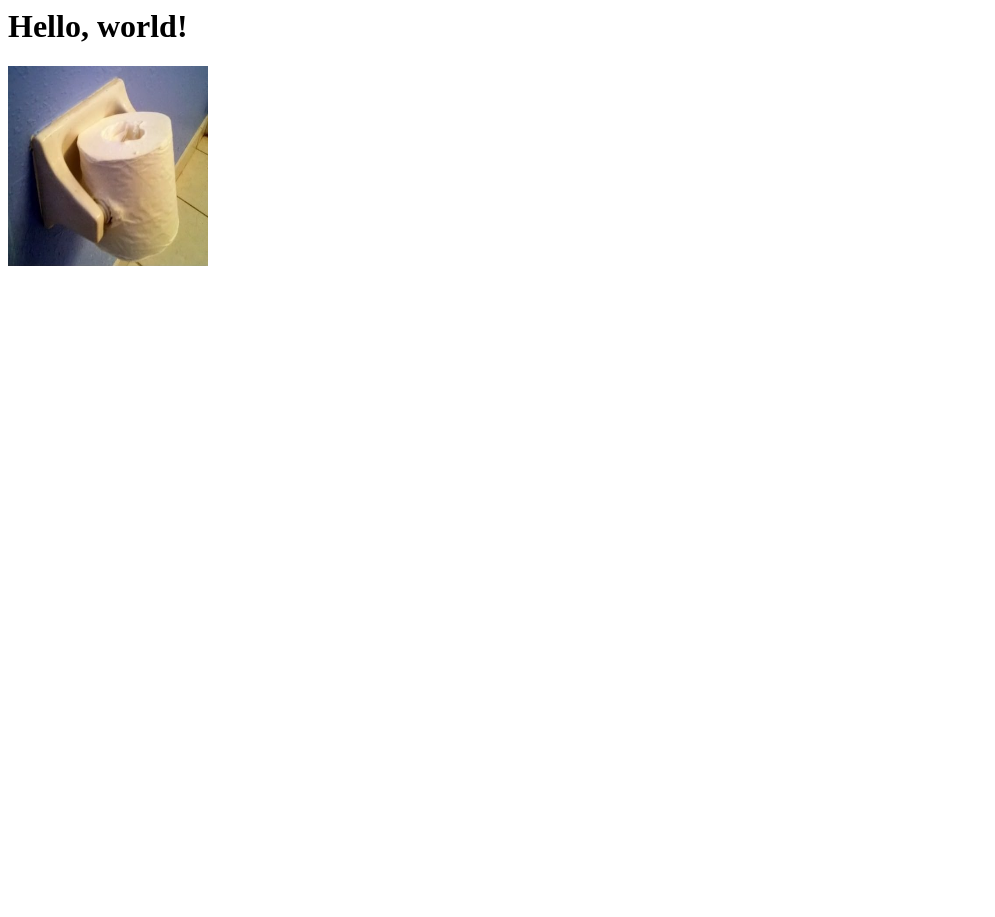
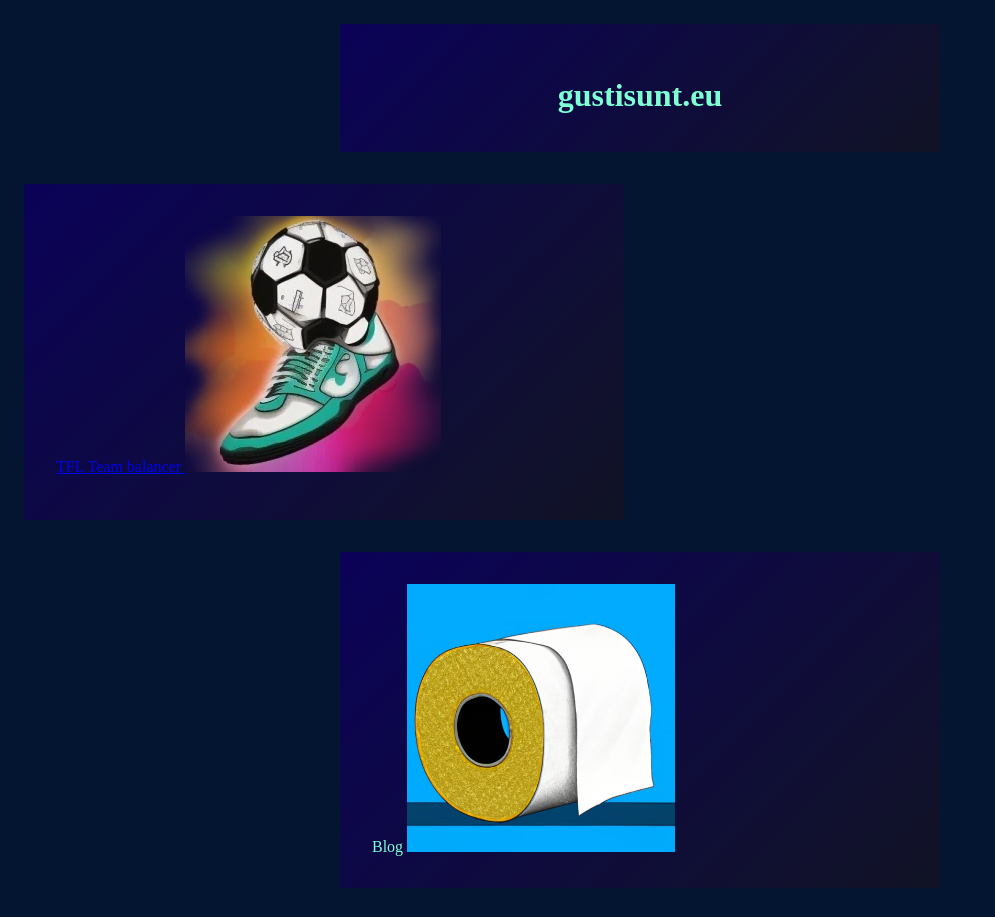
Before and after one commit to dezGusty/gse, a plain HTML site: page static/index.html in a window 1280 px wide. Shown: the top 917 px of the page, without its empty margins (0-995 px from the left). Before the commit the page ends 800 px from the top, so only its background shows below. Drawn offline with Linux system fonts and the light colour scheme.

Commit message:
(static content update)

```diff
--- /dev/null
+++ b/static/gse.css
@@ -0,0 +1,42 @@
+:root {
+  --gus-secondary-bck: #002e30b6;
+  --gus-secondary-grad: linear-gradient(135deg, #0b0258 0%, #111325 100%);
+}
+
+body {
+  background-color: rgb(3, 21, 49);
+
+  display: grid;
+
+  grid-template-columns: 1fr 1fr 1fr 1fr;
+  grid-template-rows: 20vh 1fr 1fr 1fr;
+
+  color: aquamarine;
+}
+
+.main-elem {
+  background: var(--gus-secondary-grad);
+  padding: 2rem;
+  margin: 1rem;
+}
+
+.logoarea {
+  grid-column: 2 / 4;
+  grid-row: 1;
+  text-align: center;
+}
+
+.app-1 {
+  grid-column: 1 / 3;
+  grid-row: 2;
+}
+
+.app-2 {
+  grid-column: 2 / 4;
+  grid-row: 3;
+}
+
+.app-3 {
+  grid-column: 1 / 3;
+  grid-row: 4;
+}
--- a/static/index.html
+++ b/static/index.html
@@ -1,5 +1,36 @@
-<h1>Hello, world!</h1>
+<!doctype html>
+<html lang="en">
+<head>
+  <meta charset="utf-8">
+  <meta name="theme-color" content="#113844" >
+  <title>gse</title>
+  <meta name="viewport" content="width=device-width, initial-scale=1">
+  <link rel="shortcut icon" sizes="any" href="./favicon.ico">
+  <link rel="stylesheet" href="gse.css" media="all" onload="this.media='all'">
+  <noscript>
+    <p>This page might not need JavaScript, but it's still strange that no support was detected.</p>
+  </noscript>
+</head>
+<body>
+  <div class="logoarea main-elem">
+    <h1>gustisunt.eu</h1>
+  </div>
 
-<a href="quality.jpg">
-  <img src="quality.jpg" alt="Quality work." height=200 width=200 />
-</a>
+  <div class="app-1 main-elem">
+    <a href="./tfl/index.html">
+      TFL Team balancer
+      <img src="gusball_logo_256.webp" alt="TFL" />
+    </a>
+  </div>
+
+  <div class="app-2 main-elem">
+    Blog
+    <img src="roll.jpg" width="50%" alt="Personal opinions." />
+  </div>
+
+  <div class="app-3 main-elem">
+    Future project
+  </div>
+
+
+</body>
```
Also changed, not shown: static/hidden/index.html (added, +11 -0 lines), static/tfl/index.html (added, +1 -0 lines), static/favicon.ico (added), static/gusball_logo_256.webp (added), static/hidden/hi.txt (added), static/quality.jpg (deleted), static/roll.jpg (added).
